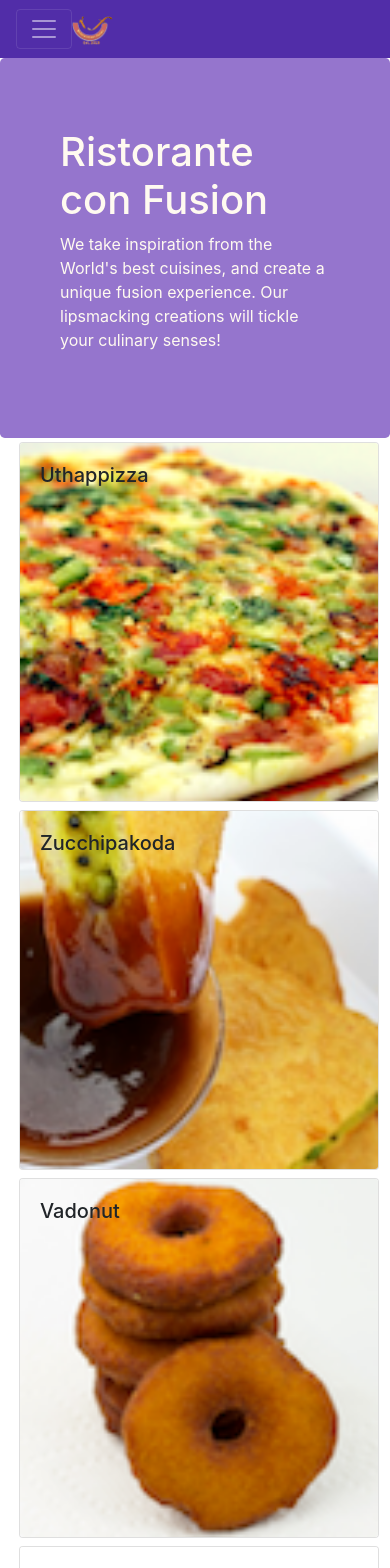
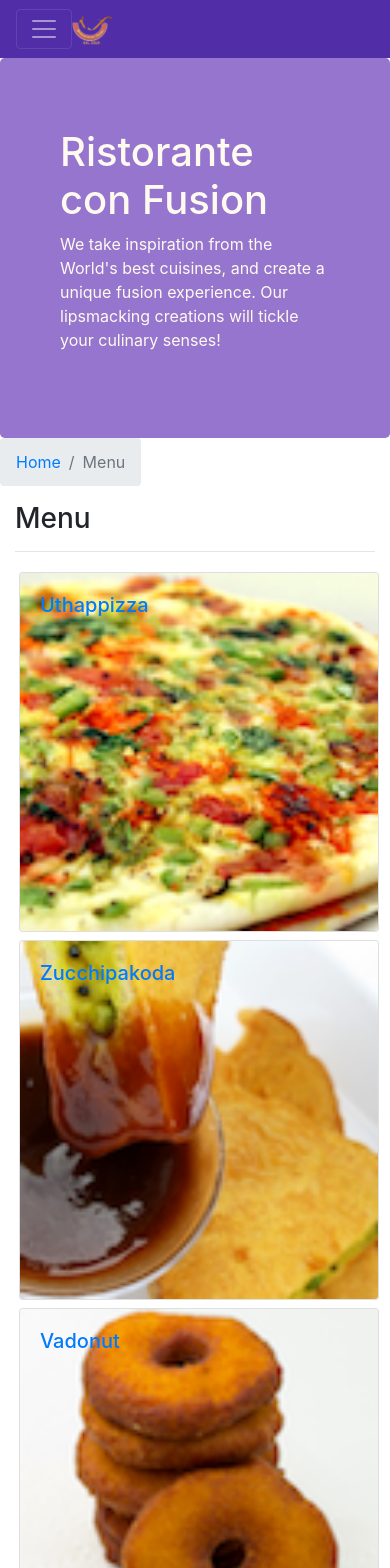
Before and after one commit to arpit-05/Hotel, a React (Create React App) app: page /menu in a window 390 px wide. Shown: the top 1568 px of the page. Built offline with nearby package versions, Linux system fonts and the light colour scheme.

Commit message:
Single Page Application part 2

```diff
--- a/src/components/ContactComponent.js
+++ b/src/components/ContactComponent.js
@@ -1,8 +1,21 @@
 import React from 'react';
-
+import {Breadcrumb,BreadcrumbItem} from 'reactstrap'
+import {Link} from 'react-router-dom'
 function Contact(props) {
     return(
         <div className="container">
+            <div className='row'>
+                <Breadcrumb>
+                <BreadcrumbItem>
+                <Link to='/home'>Home</Link>
+                </BreadcrumbItem>
+                <BreadcrumbItem active>Contact Us</BreadcrumbItem>
+                </Breadcrumb>
+                <div className='col-12'>
+                    <h3>Contact Us</h3>
+                    <hr/>
+                </div>
+            </div>
             <div className="row row-content">
                 <div className="col-12">
                 <h3>Location Information</h3>
--- a/src/components/DishDetail.js
+++ b/src/components/DishDetail.js
@@ -1,7 +1,7 @@
 import React from 'react';
 import {Card,CardImg,CardImgOverlay,CardText,CardBody,
-    CardTitle} from 'reactstrap';
-
+    CardTitle,Breadcrumb,BreadcrumbItem} from 'reactstrap';
+    import {Link} from 'react-router-dom'
 
 
    function RenderComments({comments})
@@ -57,10 +57,27 @@
             return (<div></div>)
         }
         return(
-            <div className="row">
-                <RenderDish dish></RenderDish>
-                <RenderComments comments={dish.comments}/>
-            </div>
+          <div className="container">
+                <div className="row">
+                    <Breadcrumb>
+
+                        <BreadcrumbItem><Link to="/menu">Menu</Link></BreadcrumbItem>
+                        <BreadcrumbItem active>{props.dish.name}</BreadcrumbItem>
+                    </Breadcrumb>
+                    <div className="col-12">
+                        <h3>{props.dish.name}</h3>
+                        <hr />
+                    </div>
+                </div>
+                <div className="row">
+                    <div className="col-12 col-md-5 m-1">
+                        <RenderDish dish={props.dish} />
+                    </div>
+                    <div className="col-12 col-md-5 m-1">
+                        <RenderComments comments={props.comments} />
+                    </div>
+                </div>
+                </div>
         )
     }
 
--- a/src/components/MainComponent.js
+++ b/src/components/MainComponent.js
@@ -39,6 +39,14 @@
             />
         )
     }
+    const DishWithId=({match})=>{
+        return(
+            <DishDetail dish={this.state.dishes.filter((dish)=>dish.id==parseInt(match.params.dishId,10))[0]}
+                        comments={this.state.comments.filter((comment)=>comment.dishId==parseInt(match.params.dishId,10))}
+            />
+        )
+
+    }
     return(
         <div className="App">
 
@@ -48,6 +56,7 @@
             <Route path='/home' component={HomePage}/>
             <Route exact path='/menu' component={()=> <Menu dishes={this.state.dishes}/>}/>
             <Route exact path='/contactus' component={Contact}/>
+            <Route path='/menu/:dishId' component={DishWithId}/>
             <Redirect to='/home'/>
         </Switch>
 
--- a/src/components/Menu.js
+++ b/src/components/Menu.js
@@ -1,16 +1,17 @@
 import React from 'react';
 import {CardTitle} from 'reactstrap'
-import {Card, CardImg, CardImgOverlay, CardText,CardBody} from 'reactstrap'
+import {Card, CardImg, CardImgOverlay, CardText,CardBody,Breadcrumb,BreadcrumbItem} from 'reactstrap'
+import {Link} from 'react-router-dom'
 import DishDetail from './DishDetail'
-function RenderMenuItem({dish,onClick})
+function RenderMenuItem({dish})
   {
     return(
-  <Card
-  onClick={() => onClick(dish.id)}>
+  <Card>
+  <Link to={`/menu/${dish.id}`}>
   <CardImg width="100%" src={dish.image} alt={dish.name} />
   <CardImgOverlay>
       <CardTitle>{dish.name}</CardTitle>
-  </CardImgOverlay>
+  </CardImgOverlay></Link>
 </Card>)
     }
 
@@ -23,15 +24,22 @@
           );
       });
         return(
-            <div className='container'>
-            <div className="row">
-
-                    {menu}
-
-            </div>
-
-            </div>
-        )
+          <div className="container">
+          <div className="row">
+              <Breadcrumb>
+                  <BreadcrumbItem><Link to="/home">Home</Link></BreadcrumbItem>
+                  <BreadcrumbItem active>Menu</BreadcrumbItem>
+              </Breadcrumb>
+              <div className="col-12">
+                  <h3>Menu</h3>
+                  <hr />
+              </div>
+          </div>
+          <div className="row">
+              {menu}
+          </div>
+      </div>
+  );
     }
 
 
```
Also changed, not shown: 1 other file (tests, documents, lock files or other folders).
